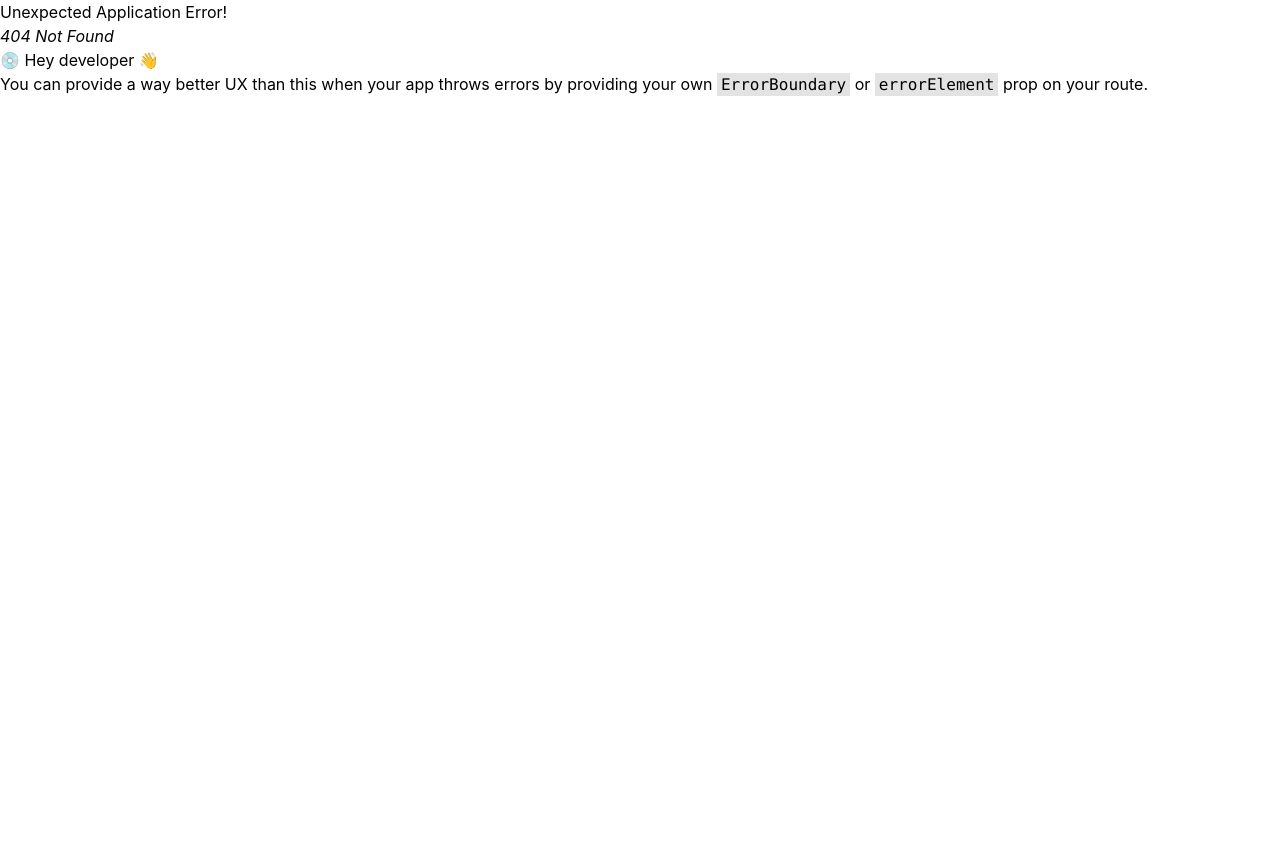
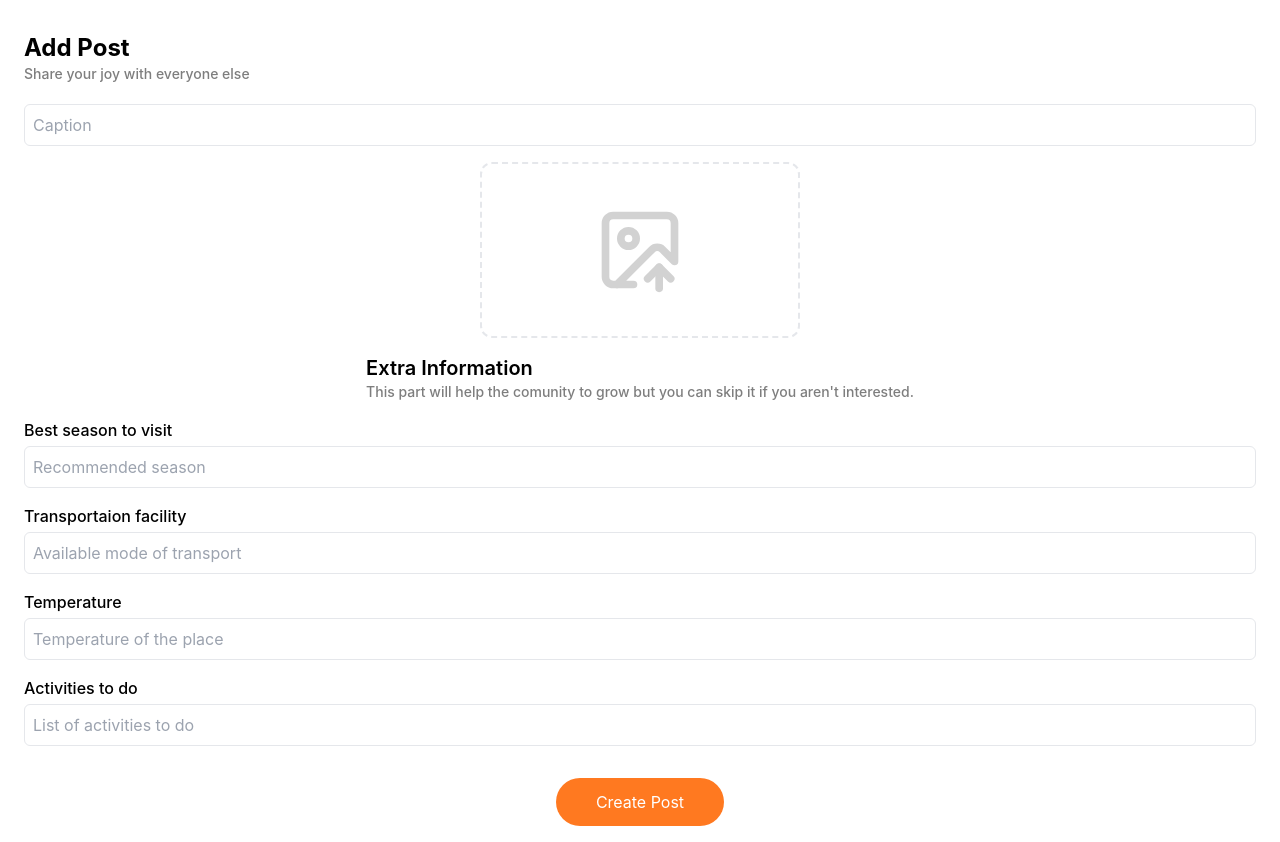
Before and after one commit to Thanka-Digital/travel-app-prototype, a React (Vite) app: page /normal-post in a window 1280 px wide. Before the commit this address had no page. Before the commit the page ends 800 px from the top, so only its background shows below. Built offline with nearby package versions, Linux system fonts and the light colour scheme.

Commit message:
Complete : Completed Add Post and Add Reels pages

```diff
--- /dev/null
+++ b/src/pages/AddPost/AddPostPage.tsx
@@ -0,0 +1,48 @@
+import Navbar from "@/components/global/Navbar";
+import { Link } from "react-router-dom";
+
+function PostNavigate({ text, path }: { text: string, path: string }) {
+  return (
+    <Link to={path} className="px-6 py-12 w-36 rounded-xl font-medium text-secondary border-2">
+      {text}
+    </Link>
+  )
+}
+
+export function PostHeading({ heading, bio }: { heading: string, bio: string }) {
+  return (
+    <div className="flex flex-col py-4 mx-6">
+      <p className="text-2xl font-bold">{heading}</p>
+      <p className="text-[#7E7E7E] font-medium text-sm">{bio}</p>
+    </div>
+  )
+}
+
+export default function AddPostPage() {
+  return (
+    <div className="bg-white h-screen text-black">
+      <img src="/Postbg.png"
+      />
+
+      <div className="bg-white flex flex-col gap-12 absolute bottom-32 w-full">
+        <PostHeading
+          heading="Add Post"
+          bio="Share your joy with everyone else"
+        />
+
+        <section className="flex justify-between mx-6">
+          <PostNavigate
+            text="Add Normal Post"
+            path="/normal-post"
+          />
+          <PostNavigate
+            text="Share Reel"
+            path="/reel-post"
+          />
+        </section>
+      </div>
+
+      <Navbar />
+    </div>
+  )
+}
--- /dev/null
+++ b/src/pages/AddPost/NormalPostForm.tsx
@@ -0,0 +1,62 @@
+import Input from "@/components/form/input/Input";
+import { PostHeading } from "./AddPostPage";
+import Button from "@/components/form/button/Button";
+import { ImageUp } from "lucide-react";
+
+export const FileInput = () => {
+  return (
+    <form className='flex flex-col items-center'>
+      <div className='px-28 py-10 rounded-xl border-2 border-dashed'>
+        <input className="bg-white"
+          style={{ display: "none" }} />
+        <ImageUp size={92} color="#D2D2D2" />
+      </div>
+    </form>
+  )
+}
+
+export default function NormalPostForm() {
+  return (
+    <div className="bg-white text-black py-4">
+      <PostHeading
+        heading="Add Post"
+        bio="Share your joy with everyone else"
+      />
+
+      <section className="mx-6 flex flex-col gap-4 items-center">
+        <Input
+          className="bg-white"
+          placeholder="Caption"
+        />
+        <FileInput />
+
+        <section>
+          <p className="text-xl font-semibold">Extra Information</p>
+          <p className="text-[#7E7E7E] font-medium text-sm">This part will help the comunity to grow but you can skip it if you aren't interested.</p>
+        </section>
+        <Input
+          className="bg-white"
+          placeholder="Recommended season"
+          label="Best season to visit"
+        />
+        <Input
+          className="bg-white"
+          placeholder="Available mode of transport"
+          label="Transportaion facility"
+        />
+        <Input
+          className="bg-white"
+          placeholder="Temperature of the place"
+          label="Temperature"
+        />
+        <Input
+          className="bg-white"
+          placeholder="List of activities to do"
+          label="Activities to do"
+        />
+
+        <Button className="rounded-3xl mt-4 px-10 py-3 text-white">Create Post</Button>
+      </section>
+    </div>
+  )
+}
--- /dev/null
+++ b/src/pages/AddPost/ReelPostFrom.tsx
@@ -0,0 +1,31 @@
+import Input from "@/components/form/input/Input";
+import { PostHeading } from "./AddPostPage";
+import Button from "@/components/form/button/Button";
+import { FileInput } from "./NormalPostForm";
+
+export default function ReelPostFrom() {
+  return (
+    <div className="bg-white text-black h-screen py-4">
+      <PostHeading
+        heading="Add Reel"
+        bio="Express more with videos"
+      />
+
+      <section className="mx-6 flex flex-col gap-4 items-center">
+        <Input
+          className="bg-white"
+          placeholder="Caption"
+        />
+
+        <FileInput />
+
+        <section className="flex justify-between w-full absolute bottom-10 px-5">
+          <Button className="rounded-3xl mt-4 px-10 py-3 text-danger"
+            variant={"outline"}
+            colorscheme={"danger"}>Cancel</Button>
+          <Button className="rounded-3xl mt-4 px-10 py-3 text-white">Create Post</Button>
+        </section>
+      </section>
+    </div>
+  )
+}
--- a/src/pages/ExplorePage/ExplorePage.tsx
+++ b/src/pages/ExplorePage/ExplorePage.tsx
@@ -9,12 +9,14 @@ import { Search } from "lucide-react";
 export default function ExplorePage() {
   return (
     <div className="bg-white">
-      <Input
-        className="bg-white"
-        placeholder="seasrch..."
-        icon={<Search color="gray" />}
-        variant={"unstyled"}
-      />
+      <section className="px-3">
+        <Input
+          className="bg-white"
+          placeholder="Search..."
+          icon={<Search color="gray" />}
+          variant={"unstyled"}
+        />
+      </section>
 
       <section className="flex gap-2 mx-4 overflow-x-scroll no-scrollbar">
         {
--- a/src/pages/Splash-Screen/BoardingPage2.tsx
+++ b/src/pages/Splash-Screen/BoardingPage2.tsx
@@ -42,7 +42,7 @@ export default function BoardingPage2() {
       </div>
 
       <section className='flex w-full px-8 justify-between items-center absolute bottom-2'>
-        <p className='text-secondary'>1 of 4 steps</p>
+        <p className='text-secondary'>2 of 4 steps</p>
         <Button
           className='rounded-3xl'
           disabled={toggledArr.length <= 0}
--- a/src/pages/Splash-Screen/BoardingPage3.tsx
+++ b/src/pages/Splash-Screen/BoardingPage3.tsx
@@ -42,7 +42,7 @@ export default function BoardingPage3() {
       </div>
 
       <section className='flex w-full px-8 justify-between items-center absolute bottom-2'>
-        <p className='text-secondary'>1 of 4 steps</p>
+        <p className='text-secondary'>3 of 4 steps</p>
         <Button
           className='rounded-3xl'
           disabled={toggledArr.length <= 0}
--- a/src/pages/Splash-Screen/BoardingPage4.tsx
+++ b/src/pages/Splash-Screen/BoardingPage4.tsx
@@ -41,7 +41,7 @@ export default function BoardingPage4() {
       </div>
 
       <section className='flex w-full px-8 justify-between items-center absolute bottom-2'>
-        <p className='text-secondary'>1 of 4 steps</p>
+        <p className='text-secondary'>Last step to go</p>
         <Button
           className='rounded-3xl'
           disabled={toggledArr.length <= 0}
--- a/src/utils/navLinks.tsx
+++ b/src/utils/navLinks.tsx
@@ -11,7 +11,7 @@ export const navLinks = [
   },
   {
     icon: <MapPinPlus />,
-    path: "/map"
+    path: "/add-post"
   },
   {
     icon: <Play />,
```
Also changed, not shown: src/router/routes.tsx (+23 -11 lines).
